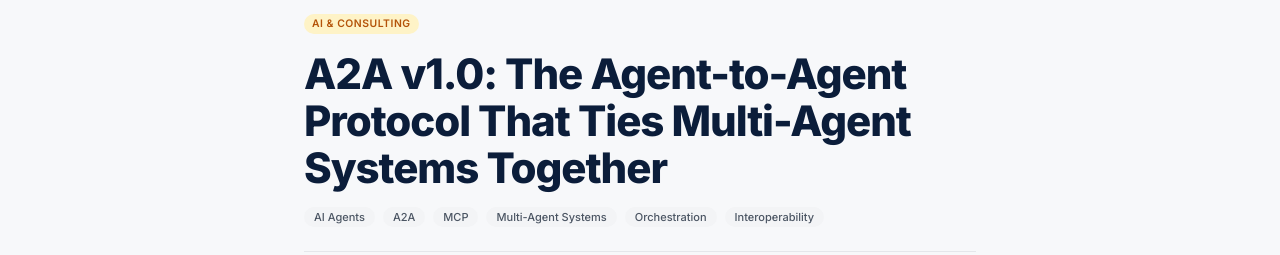
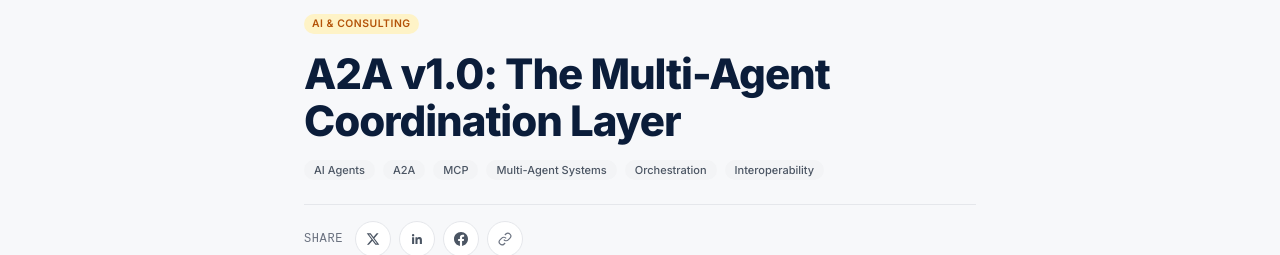
Before and after one commit to kelex1812/adroit-blog, a Next.js app: page /blog/a2a-agent-coordination-2026 in a window 1280 px wide. Shown: the part 193-448 px from the top of the page. Built offline with nearby package versions, Linux system fonts and the light colour scheme; no server answers.

Commit message:
Publish blog post (fixed): A2A v1.0: The Multi-Agent Coordination Layer

```diff
--- a/content/blog/a2a-agent-coordination-2026.mdx
+++ b/content/blog/a2a-agent-coordination-2026.mdx
@@ -1,7 +1,7 @@
 ---
-title: "A2A v1.0: The Agent-to-Agent Protocol That Ties Multi-Agent Systems Together"
+title: "A2A v1.0: The Multi-Agent Coordination Layer"
 slug: a2a-agent-coordination-2026
-excerpt: "MCP wires an agent to its tools. A2A wires agents to each other. With v1.0 stable, 150+ supporting organizations, and cloud-native support, here is how the coordination layer works and when to adopt it."
+excerpt: "MCP wires an agent to its tools. A2A wires agents to each other. Here is how the v1.0 coordination layer works and when to adopt it."
 category: "AI & Consulting"
 categoryColor: ai
 categoryGradient: "from-amber to-amber-dark"
@@ -33,13 +33,21 @@ None of that made the problem go away. It made the problem standardized, which i
 
 A2A is a JSON-over-HTTP protocol built around four primitives [^4].
 
-**Agent Card.** Every agent publishes a JSON manifest, served at a well-known URL, that advertises its identity, its endpoint, its authentication requirements, and a skills list. A client agent fetches that card, reads what the remote agent can do, and decides whether it is the right agent for the job, all before any conversation starts. This is the discovery mechanism [^5].
+### Agent Card
 
-**Task.** The unit of work between agents. A task moves through a defined lifecycle: submitted, working, input-required, completed, failed, canceled. Unlike a one-shot tool call, a task is a first-class long-running operation, which is exactly what agent work tends to be [^4].
+Every agent publishes a JSON manifest, served at a well-known URL, that advertises its identity, its endpoint, its authentication requirements, and a skills list. A client agent fetches that card, reads what the remote agent can do, and decides whether it is the right agent for the job, all before any conversation starts. This is the discovery mechanism [^5].
 
-**Message.** The unit of exchange within a task. Each message carries parts: text, files, or structured data, with a role saying who sent it [^4].
+### Task
 
-**Artifact.** The output of a completed task. A named, multi-part envelope carrying JSON, PDFs, images, or generated content back to the delegating agent [^4].
+The unit of work between agents. A task moves through a defined lifecycle: submitted, working, input-required, completed, failed, canceled. Unlike a one-shot tool call, a task is a first-class long-running operation, which is exactly what agent work tends to be [^4].
+
+### Message
+
+The unit of exchange within a task. Each message carries parts: text, files, or structured data, with a role saying who sent it [^4].
+
+### Artifact
+
+The output of a completed task. A named, multi-part envelope carrying JSON, PDFs, images, or generated content back to the delegating agent [^4].
 
 The interaction flow is worth picturing because it explains the difference from MCP. A client agent discovers a remote agent through its card, sends a task, streams progress over Server-Sent Events, and collects artifacts when the task completes [^5].
 
@@ -49,13 +57,21 @@ The interaction flow is worth picturing because it explains the difference from
 
 A2A's first stable spec is the release that matters for production. The v1.0 announcement is explicit that it targets the requirements that kept early adopters stuck in pilots: trust, scale, and operational control [^1].
 
-**Signed Agent Cards.** Cards now carry cryptographic signatures that verify the issuer's identity, so a client can establish trust before interacting across organizational boundaries. This is the fix for a real attack: a forged agent card could impersonate a trusted peer [^1].
+### Signed Agent Cards
 
-**Multi-tenancy.** A single endpoint can securely host many agents, which matters when you run a fleet behind one gateway [^1].
+Cards now carry cryptographic signatures that verify the issuer's identity, so a client can establish trust before interacting across organizational boundaries. This is the fix for a real attack: a forged agent card could impersonate a trusted peer [^1].
 
-**Multi-protocol bindings and version negotiation.** A2A v1.0 supports JSON+HTTP, gRPC, and JSON-RPC, and agents can negotiate versions so older and newer implementations interoperate predictably. Enterprises are not locked to a single vendor or platform [^1].
+### Multi-tenancy
 
-**Web-aligned architecture.** The spec leans on patterns the web already solved: stateless, layered, load balanced, observable. In its simplest form an interaction begins with a single HTTP request, and clients can consume task updates through polling, streaming, or webhooks [^1].
+A single endpoint can securely host many agents, which matters when you run a fleet behind one gateway [^1].
+
+### Multi-protocol bindings and version negotiation
+
+A2A v1.0 supports JSON+HTTP, gRPC, and JSON-RPC, and agents can negotiate versions so older and newer implementations interoperate predictably. Enterprises are not locked to a single vendor or platform [^1].
+
+### Web-aligned architecture
+
+The spec leans on patterns the web already solved: stateless, layered, load balanced, observable. In its simplest form an interaction begins with a single HTTP request, and clients can consume task updates through polling, streaming, or webhooks [^1].
 
 Version 1.0 also reinforced the relationship that generated the most confusion: A2A is complementary to MCP, not a replacement. MCP handles tool and context integration at the individual agent level. A2A handles communication between agents. Most real systems will use both, MCP inside agents, A2A between them [^1].
 
--- a/src/data/posts.ts
+++ b/src/data/posts.ts
@@ -3,8 +3,8 @@ import { BlogPost } from "./types";
 export const posts: BlogPost[] = [
   {
     "slug": "a2a-agent-coordination-2026",
-    "title": "A2A v1.0: The Agent-to-Agent Protocol That Ties Multi-Agent Systems Together",
-    "excerpt": "MCP wires an agent to its tools. A2A wires agents to each other. With v1.0 stable, 150+ supporting organizations, and cloud-native support, here is how the coordination layer works and when to adopt it.",
+    "title": "A2A v1.0: The Multi-Agent Coordination Layer",
+    "excerpt": "MCP wires an agent to its tools. A2A wires agents to each other. Here is how the v1.0 coordination layer works and when to adopt it.",
     "category": "AI & Consulting",
     "categoryColor": "ai",
     "categoryGradient": "from-amber to-amber-dark",
```
